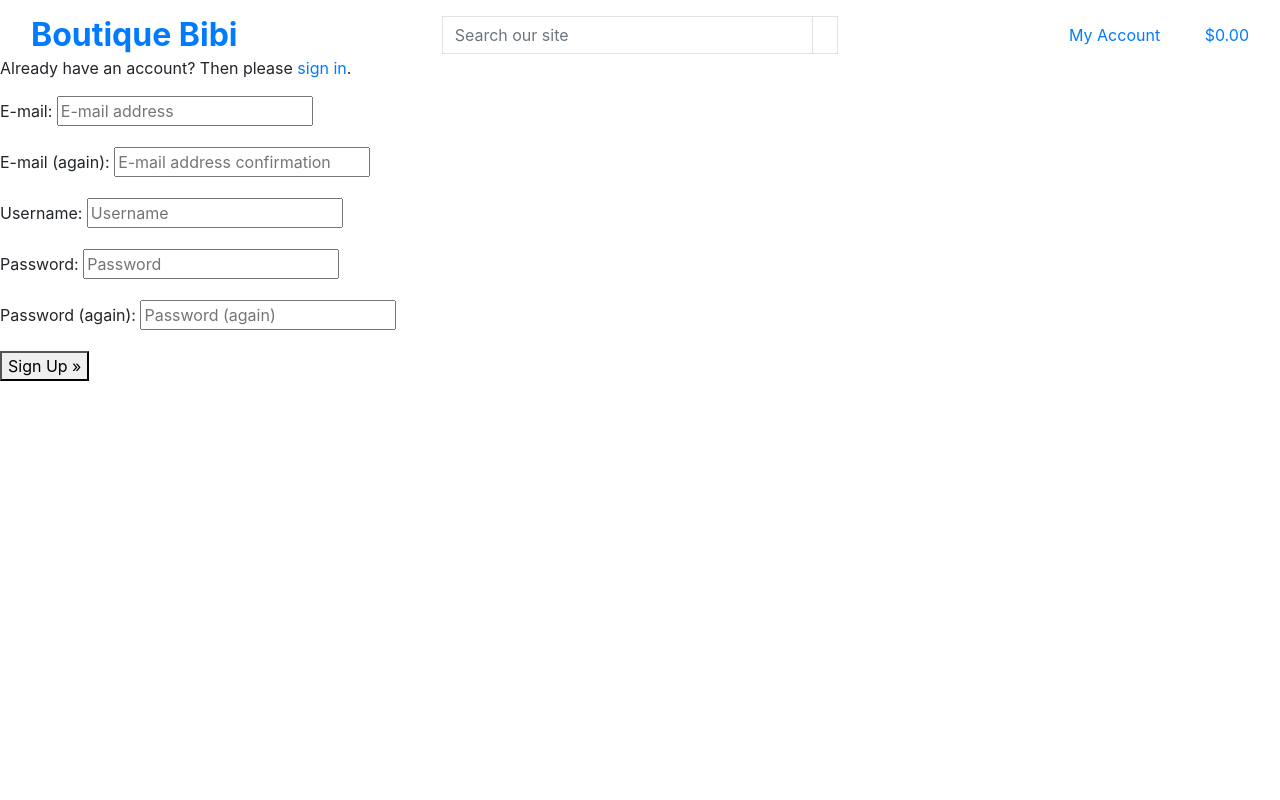
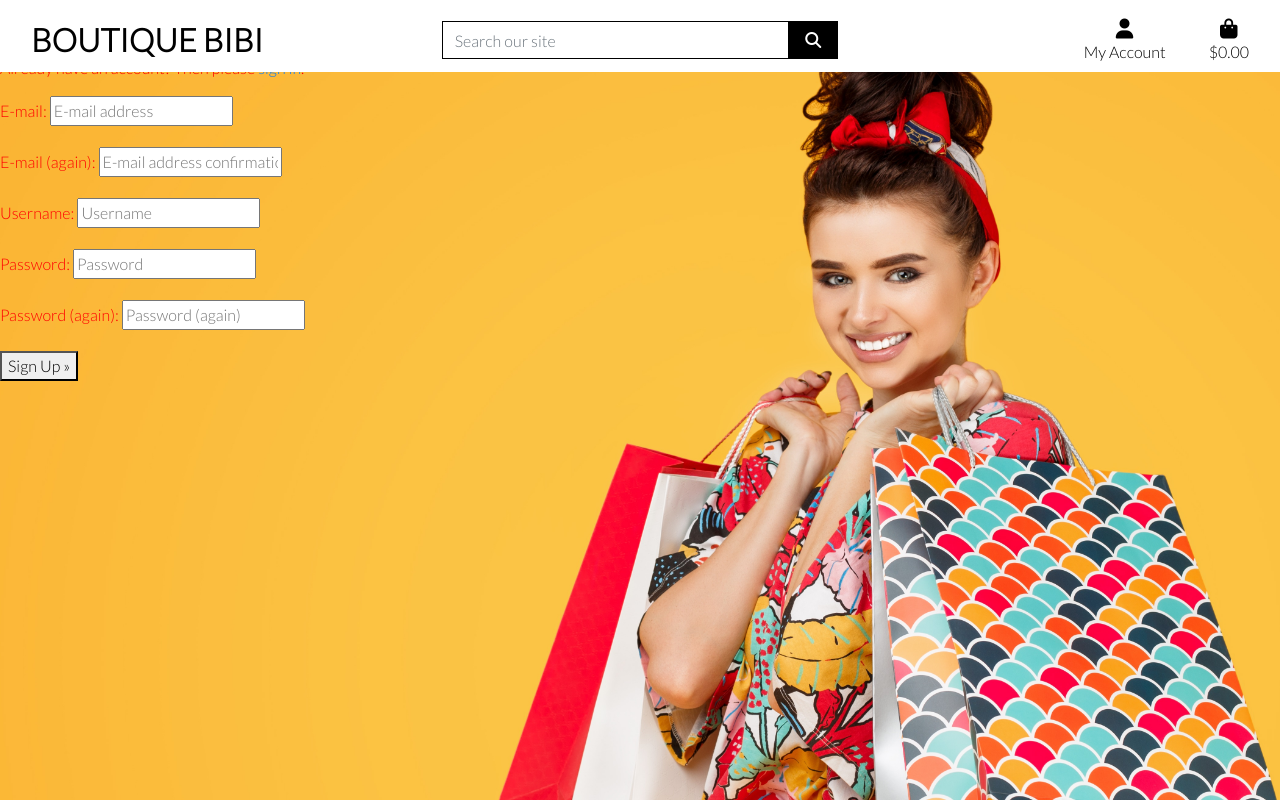
Before and after one commit to Code-Institute-Submissions/Jade-Quinn-milestone4, a Django app: page /accounts/signup/ in a window 1280 px wide. Run offline with Django 3.2, Linux system fonts and the light colour scheme; some libraries are stand-ins or nearby versions.

Commit message:
(feat): Add homepage header and css

```diff
--- a/boutique_bibi/settings.py
+++ b/boutique_bibi/settings.py
@@ -147,6 +147,10 @@
 # https://docs.djangoproject.com/en/3.2/howto/static-files/
 
 STATIC_URL = '/static/'
+STATICFILES_DIR = (os.path.join(BASE_DIR, 'static'))
+
+MEDIA_URL = '/media/'
+MEDIA_ROOT = os.path.join(BASE_DIR, 'media')
 
 # Default primary key field type
 # https://docs.djangoproject.com/en/3.2/ref/settings/#default-auto-field
--- a/boutique_bibi/urls.py
+++ b/boutique_bibi/urls.py
@@ -15,9 +15,11 @@
 """
 from django.contrib import admin
 from django.urls import path, include
+from django.conf import settings
+from django.conf.urls.static import static
 
 urlpatterns = [
     path('admin/', admin.site.urls),
     path('accounts/', include('allauth.urls')),
     path('', include('home.urls')),
-]
+] + static(settings.MEDIA_URL, document_root=settings.MEDIA_ROOT)
--- a/static/css/base.css
+++ b/static/css/base.css
@@ -6,7 +6,7 @@
     background: url('/media/homepage_background_cropped.jpg') no-repeat center center fixed;
     background-size: cover;
     height: calc(100vh - 164px);
-    color: #555;
+    color: red;
     font-family: 'Lato';
 }
 
--- a/templates/base.html
+++ b/templates/base.html
@@ -15,12 +15,17 @@
 
     {% block corecss %}
         <link rel="stylesheet" href="https://stackpath.bootstrapcdn.com/bootstrap/4.4.1/css/bootstrap.min.css" integrity="sha384-Vkoo8x4CGsO3+Hhxv8T/Q5PaXtkKtu6ug5TOeNV6gBiFeWPGFN9MuhOf23Q9Ifjh" crossorigin="anonymous">
+        <link rel="preconnect" href="https://fonts.googleapis.com">
+        <link rel="preconnect" href="https://fonts.gstatic.com" crossorigin>
+        <link href="https://fonts.googleapis.com/css2?family=Lato:wght@300&display=swap" rel="stylesheet">
+        <link rel="stylesheet" href="{% static 'css/base.css' %}">
     {% endblock %}
 
     {% block extra_css %}
     {% endblock %}
 
     {% block corejs %}
+        <script src="https://kit.fontawesome.com/8909742b00.js" crossorigin="anonymous"></script>
         <script src="https://code.jquery.com/jquery-3.4.1.slim.min.js" integrity="sha384-J6qa4849blE2+poT4WnyKhv5vZF5SrPo0iEjwBvKU7imGFAV0wwj1yYfoRSJoZ+n" crossorigin="anonymous"></script>
         <script src="https://cdn.jsdelivr.net/npm/popper.js@1.16.0/dist/umd/popper.min.js" integrity="sha384-Q6E9RHvbIyZFJoft+2mJbHaEWldlvI9IOYy5n3zV9zzTtmI3UksdQRVvoxMfooAo" crossorigin="anonymous"></script>
         <script src="https://stackpath.bootstrapcdn.com/bootstrap/4.4.1/js/bootstrap.min.js" integrity="sha384-wfSDF2E50Y2D1uUdj0O3uMBJnjuUD4Ih7YwaYd1iqfktj0Uod8GCExl3Og8ifwB6" crossorigin="anonymous"></script>
```
